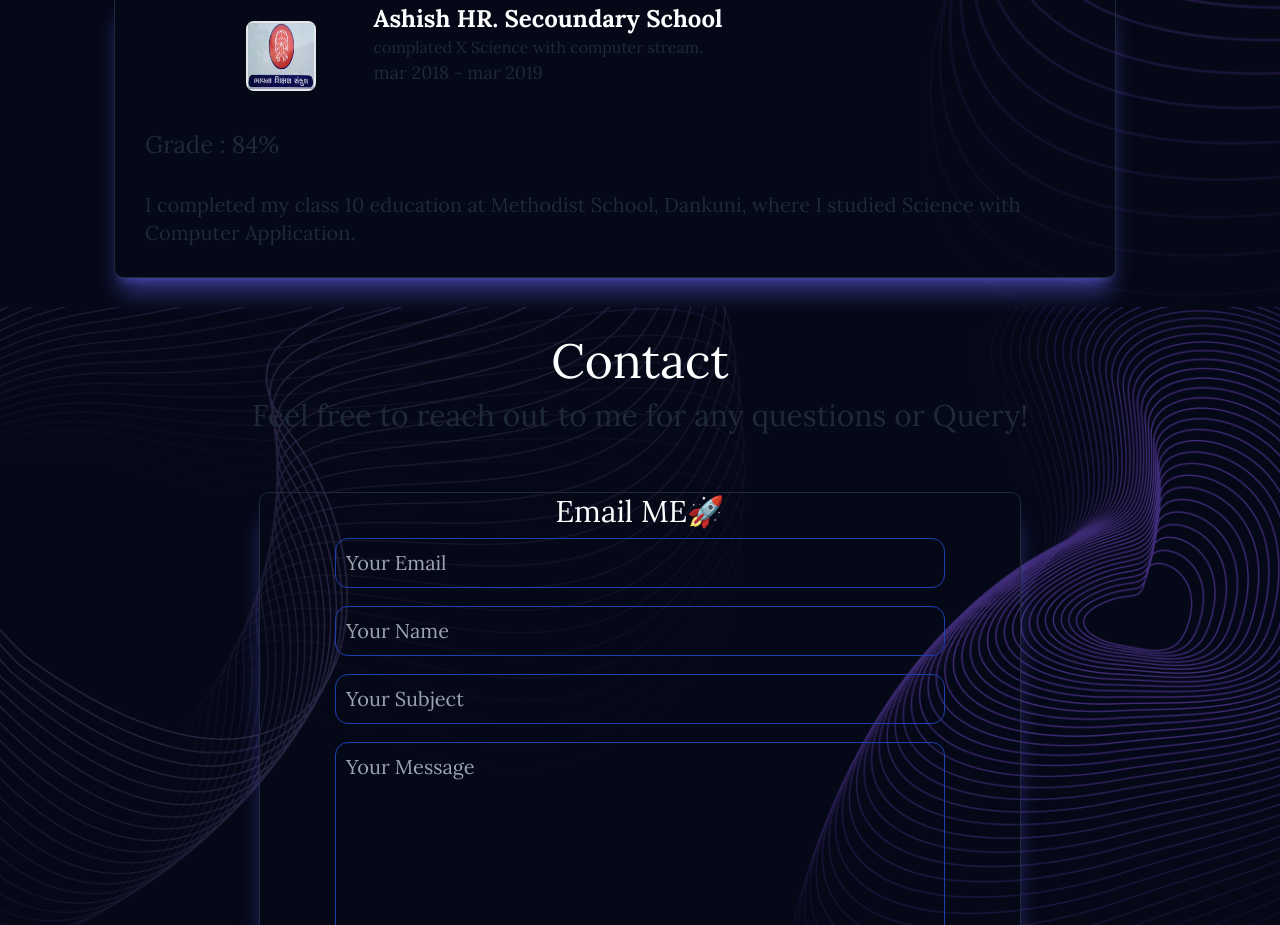
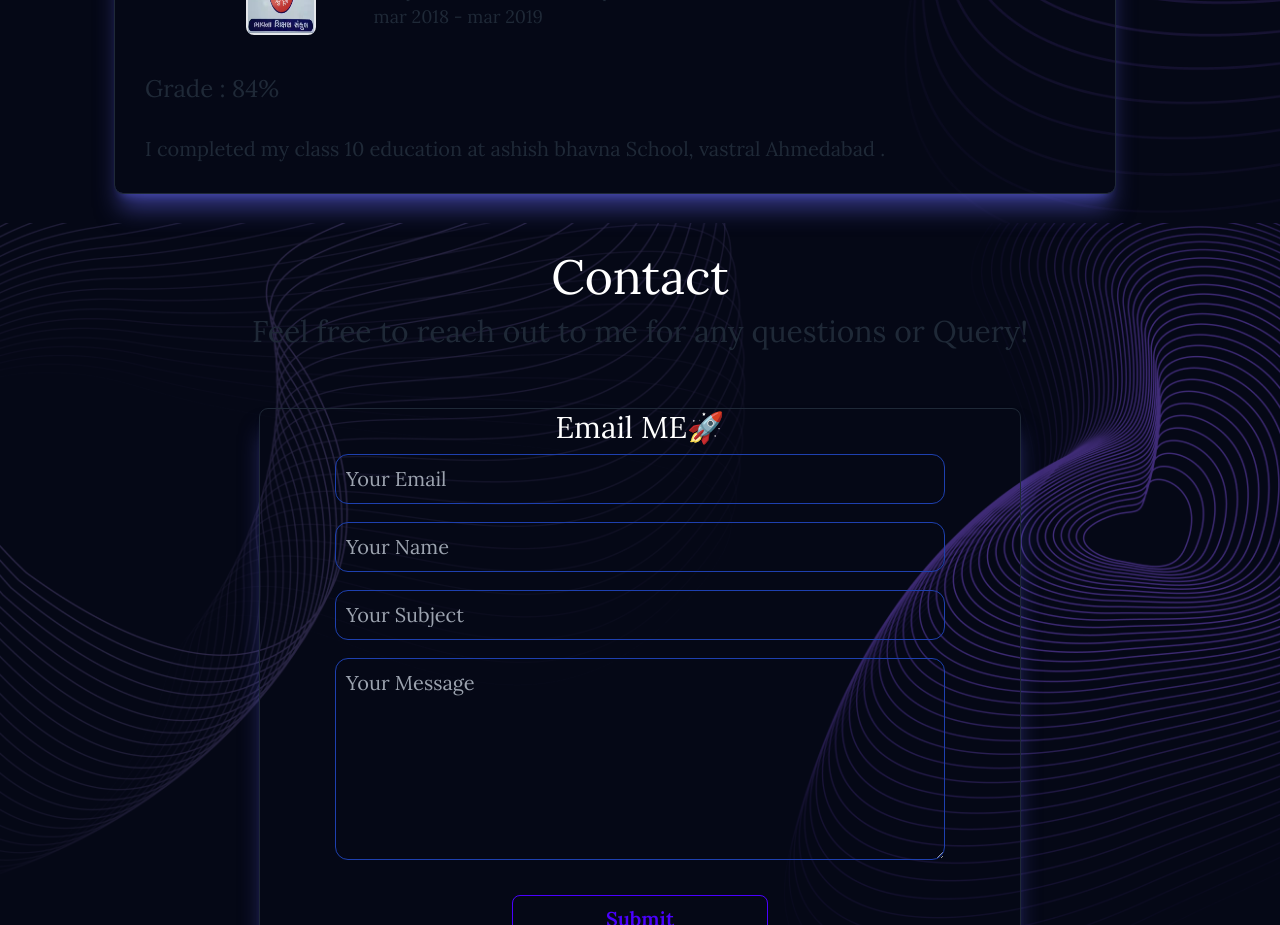
Before and after one commit to cs-bharat/My-portfolio, a React (Vite) app: page / in a window 1280 px wide. Shown: the part 5860-6785 px from the top of the page. Built offline with nearby package versions, Linux system fonts and the light colour scheme; a web font is replaced by a local one.

Commit message:
complete my portfolio

```diff
--- a/src/componets/Education.jsx
+++ b/src/componets/Education.jsx
@@ -29,7 +29,7 @@ function Education() {
                                 </div>
                             </div>
                             <div className="text-2xl m-[10px]  p-[10px]">Grade : 8.58 cgpa</div>
-                            <div className="text-xl m-[10px] p-[10px]">I am currently pursuing a Bachelor's degree in Computer Science and Engineering at swarrnim startup and innovetion university Ghandhinagar. I have completed 4 semesters and have a CGPA of 8.71. I have taken courses in Data Structures, Algorithms, Object-Oriented Programming, Database Management Systems, Operating Systems, DBMS, and Computer Networks, among others. I am also a member of the Google Developers Student Club (GDSC), where I am learning and working on exciting projects with a team of talented developers.
+                            <div className="text-xl m-[10px] p-[10px]">I am currently pursuing a Bachelor's degree in Computer Science and Engineering at swarrnim startup and innovetion university Ghandhinagar. I have completed 4 semesters and have a CGPA of 8.71. I have taken courses in Data Structures, Algorithms, Object-Oriented Programming, Database Management Systems, DBMS,among others.where I am learning and working on exciting projects with a team of talented developers.
                             </div>
                         </div>
                      </Tilt>
@@ -69,7 +69,7 @@ function Education() {
                                 </div>
                             </div>
                             <div className="text-2xl m-[10px]  p-[10px]">Grade : 84%</div>
-                            <div className="text-xl m-[10px] p-[10px]">I completed my class 10 education at Methodist School, Dankuni, where I studied Science with Computer Application.
+                            <div className="text-xl m-[10px] p-[10px]">I completed my class 10 education at ashish bhavna School, vastral Ahmedabad .
                             </div>
                         </div>
                         </div>
```
